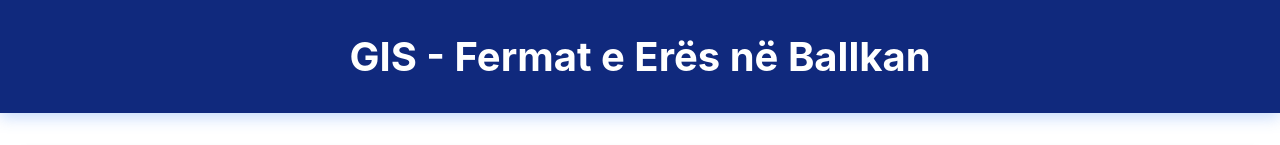
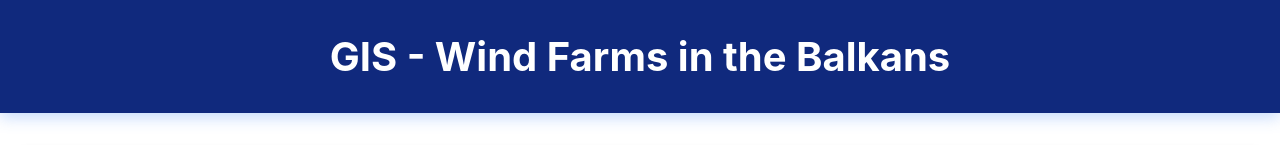
Before and after one commit to artaperdibuka/wind-farms, a React (Create React App) app in the folder frontend/: page / in a window 1280 px wide. Shown: the top 145 px of the page. Built offline with nearby package versions, Linux system fonts and the light colour scheme; no server answers.

Commit message:
updated language

```diff
--- a/frontend/src/App.js
+++ b/frontend/src/App.js
@@ -12,11 +12,11 @@ function App() {
     <Router>
       <div className="App">
         <div className="app-header">
-          <h1>GIS - Fermat e Erës në Ballkan</h1>
+          <h1>GIS - Wind Farms in the Balkans</h1>
         </div>
 
         <Routes>
-          {/* Faqja kryesore vetëm me MapView */}
+          {/* Main page with MapView only */}
           <Route
             path="/"
             element={
@@ -27,7 +27,7 @@ function App() {
             }
           />
 
-          {/* Faqja e detajeve të fermës */}
+          {/* Farm details page */}
           <Route path="/farm/:id" element={<FarmDetails />} />
         </Routes>
       </div>
```
